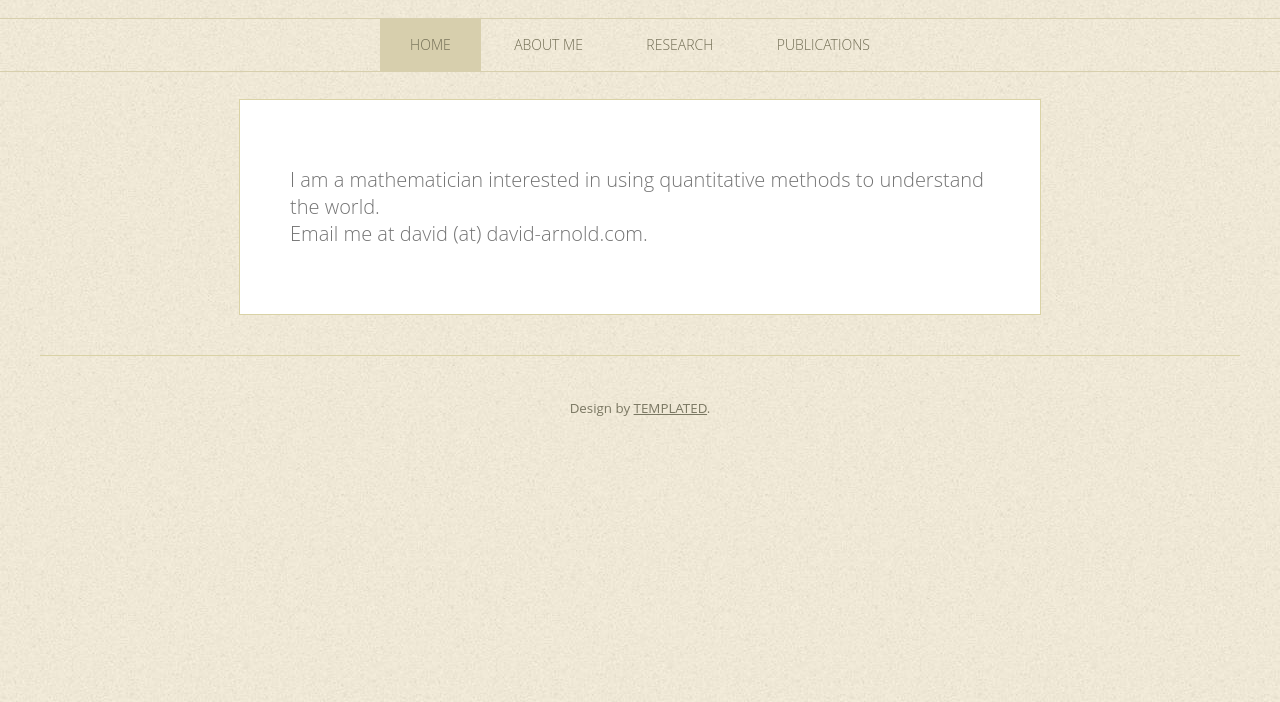
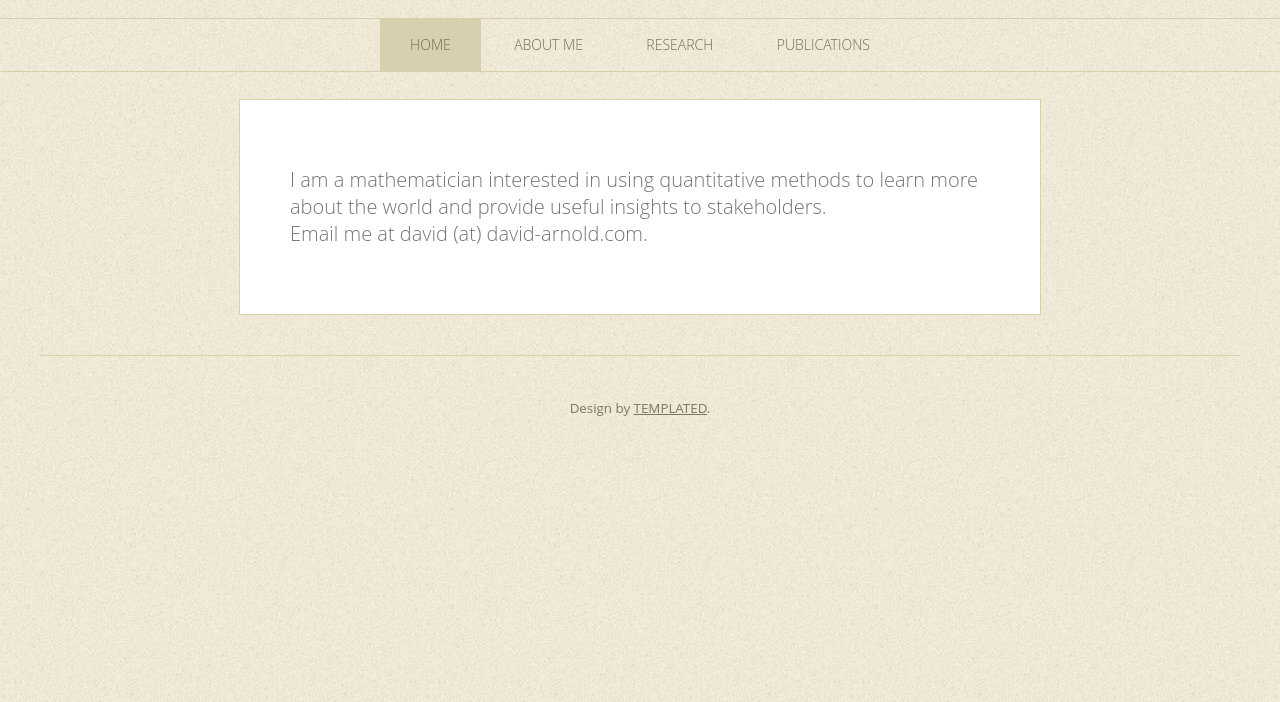
Before and after one commit to DavidJArnold/DavidJArnold.github.io, a plain HTML site: page index.html in a window 1280 px wide. Shown: the part 98-800 px from the top of the page. Drawn offline with Linux system fonts and the light colour scheme.

Commit message:
Update index.html

```diff
--- a/index.html
+++ b/index.html
@@ -22,7 +22,7 @@
 	</div>
 	<div id="page" class="container">
 		<div id="box1">
-			<h2 class="title">I am a mathematician interested in using quantitative methods to understand the world.</h2>
+			<h2 class="title">I am a mathematician interested in using quantitative methods to learn more about the world and provide useful insights to stakeholders.</h2>
 			<h2 class="title">Email me at david (at) david-arnold.com.</h2>
 			<h2 class="title"></h2>
 		</div>
```
